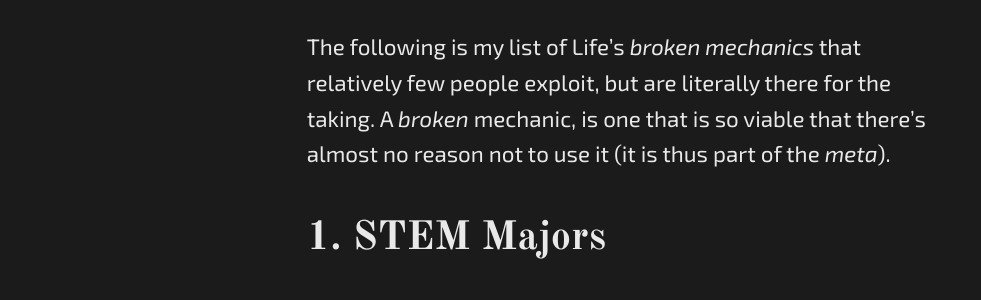
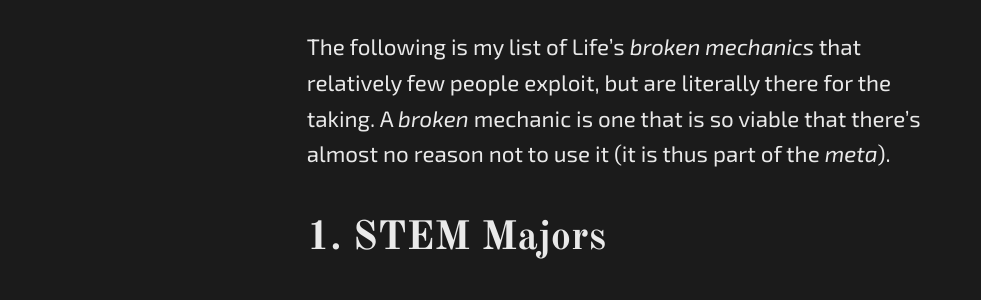
Before and after one commit to Kimeiga/life-of-kimeiga, a Jekyll site: the page built from _posts/2018-09-11-broken-mechanics.md, in a window 1280 px wide and 900 px high, scrolled down 1983 px. Shown: the part 155-455 px from the top of the window, without its empty margins (8-989 px from the left). Built offline with Jekyll 4.4.1, drawn with Linux system fonts in a browser that asks for light colours; nearby versions of some CDN libraries; comment, search, counter and statistics services are not loaded.

Commit message:
spelling

```diff
--- a/_posts/2018-09-11-broken-mechanics.md
+++ b/_posts/2018-09-11-broken-mechanics.md
@@ -15,7 +15,7 @@ Ever competitive game has a *meta*. A meta is a set of playstyles that use the g
 
 Life, being a game, has a meta too! However, you will find that a low percentage of people play Life's meta, much lower than in any competitive game. This is because humans have a lot to lose in **real life**. We have families, reputations, and personal belongings. In a game, we have anonymity and few real world consequences for our actions, so we are free exploit mechanics as we wish. In real life, people are much more *risk-averse*, and will try to avoid doing things if not many other people are doing them, even if they are extremely viable. Such is the herding of real life.
 
-The following is my list of Life's *broken mechanics* that relatively few people exploit, but are literally there for the taking. A *broken* mechanic, is one that is so viable that there's almost no reason not to use it (it is thus part of the *meta*).
+The following is my list of Life's *broken mechanics* that relatively few people exploit, but are literally there for the taking. A *broken* mechanic is one that is so viable that there's almost no reason not to use it (it is thus part of the *meta*).
 
 ## 1. STEM Majors
 
```
